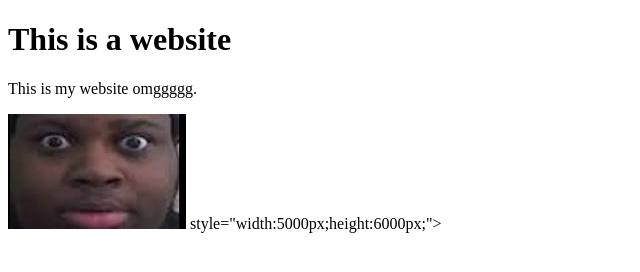
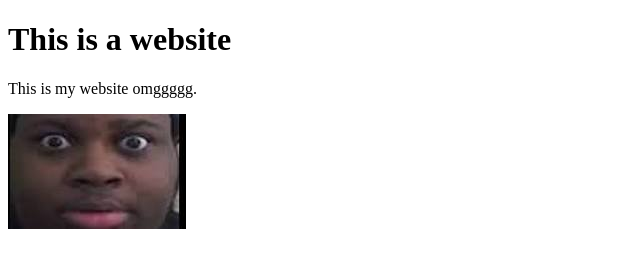
Before and after one commit to ADAA-AudioActive/ADAA-Alexd, a plain HTML site: page index.html in a window 1280 px wide. Shown: the whole page, without its empty margins (0-640 px from the left). Drawn offline with Linux system fonts and the light colour scheme.

Commit message:
Update index.html

```diff
--- a/index.html
+++ b/index.html
@@ -10,4 +10,4 @@
 
 </body>
 </html>
-<img src="images.jpeg" alt="Edp445"> style="width:5000px;height:6000px;">
+<img src="images.jpeg" alt="Edp445">
```
